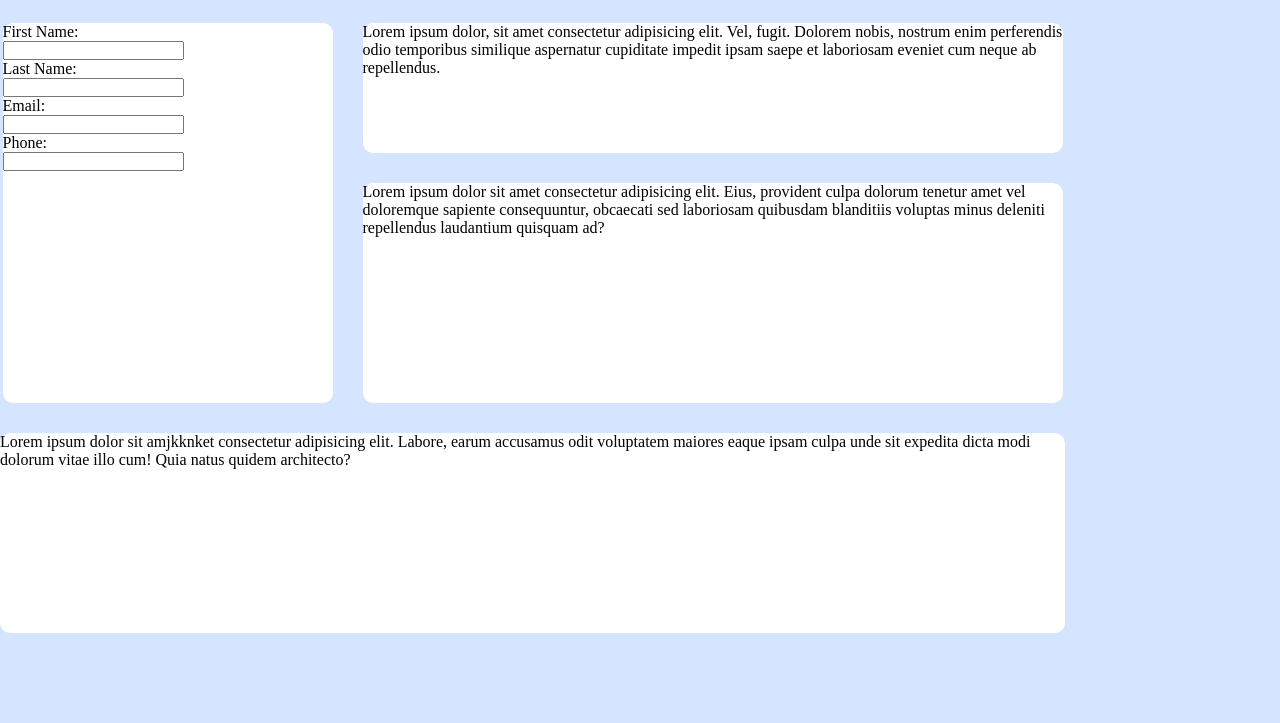
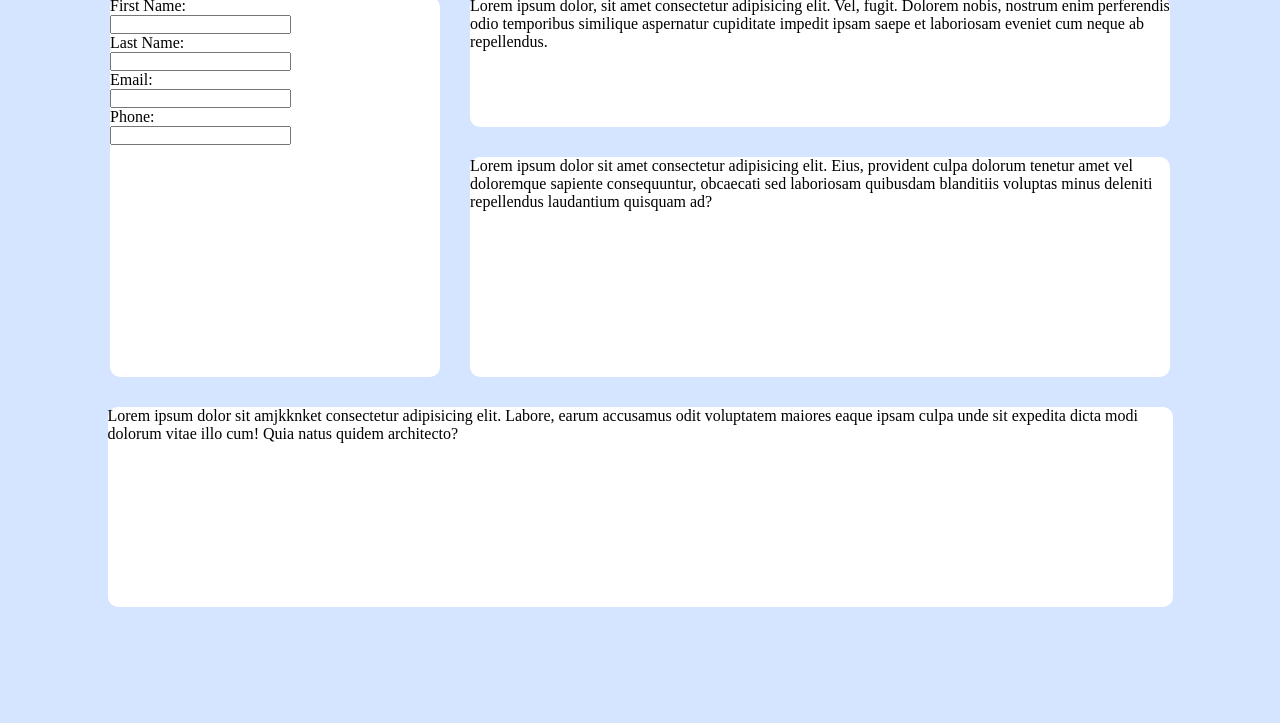
Before and after one commit to GDG-TSU/skywatch-tsu-web, a plain HTML site: page frontend/index.html in a window 1280 px wide. Shown: the part 77-800 px from the top of the page. Drawn offline with Linux system fonts and the light colour scheme.

Commit message:
work on merge conflicts and made sure everything works smoothly

```diff
--- a/frontend/index.css
+++ b/frontend/index.css
@@ -6,7 +6,7 @@
 
 
 body{
-    background-color: lightblue;
+    background-color: #D5E4FF;
     width: 100vw;
     height: 100vh;
 }
@@ -15,13 +15,15 @@ body{
     display: flex;
     flex-direction: column;
     gap: 30px;
+    justify-content: center;
     align-items: center;
-    margin-top: 100px;
 }
 
 .top{
     display: flex;
     flex-direction: row;
+    justify-items: center;
+    align-items: center;
     gap: 30px;
 }
 
@@ -59,26 +61,12 @@ body{
     border-radius: 10px;
     width: 700px;
     height: 220px;
-}* {
-    margin: 0;
-    padding: o;
-    box-sizing: border-box;
 }
 
-body{
-    margin: 0;
-    padding: 0;
-    display: flex;
-    box-sizing: border-box;
-    background-color: #D5E4FF;
-
-}
-
-.content-container{
+.header-container{
     display: flex;
     flex-direction: row;
     justify-content: start;
-    justify-content: center;
     align-items: center;
     gap: 10px;
 }
--- a/frontend/index.html
+++ b/frontend/index.html
@@ -7,7 +7,20 @@
     <link rel="stylesheet" href="index.css">
 </head>
 <body>
+    <div class="header-container">
+        <div class="header-image">
+            <img class="img-weatherlogo" src="../assets/weather.png" alt="SkyWatch TSU">
+        </div>
+
+
+        <div class="header-text">
+            <h1>SkyWatch TSU</h1>
+        </div>
+
+    </div>
+
     <div class="maincontainer">
+
         <div class="top">
             <div class="leftform">
                 <form action="michael.php" method="post">
@@ -19,9 +32,10 @@
                     <input type="text" id="email" name="email" value=""><br>
                     <label for="phone">Phone:</label><br>
                     <input type="text" id="phone" name="phone" value=""><br>
-             </div>
+                </form>
+            </div>
 
-             <div class="rightside">
+            <div class="rightside">
                 <div class="topright">
                     <p>Lorem ipsum dolor, sit amet consectetur adipisicing elit. Vel, fugit. Dolorem nobis, nostrum enim perferendis odio temporibus similique aspernatur cupiditate impedit ipsam saepe et laboriosam eveniet cum neque ab repellendus.</p>
                 </div>
@@ -32,11 +46,14 @@
 
 
             </div>
+
         </div>
 
         <div class="bottom">
             <p>Lorem ipsum dolor sit amjkknket consectetur adipisicing elit. Labore, earum accusamus odit voluptatem maiores eaque ipsam culpa unde sit expedita dicta modi dolorum vitae illo cum! Quia natus quidem architecto?</p>
         </div>
+
+
     </div>
 
 
```
